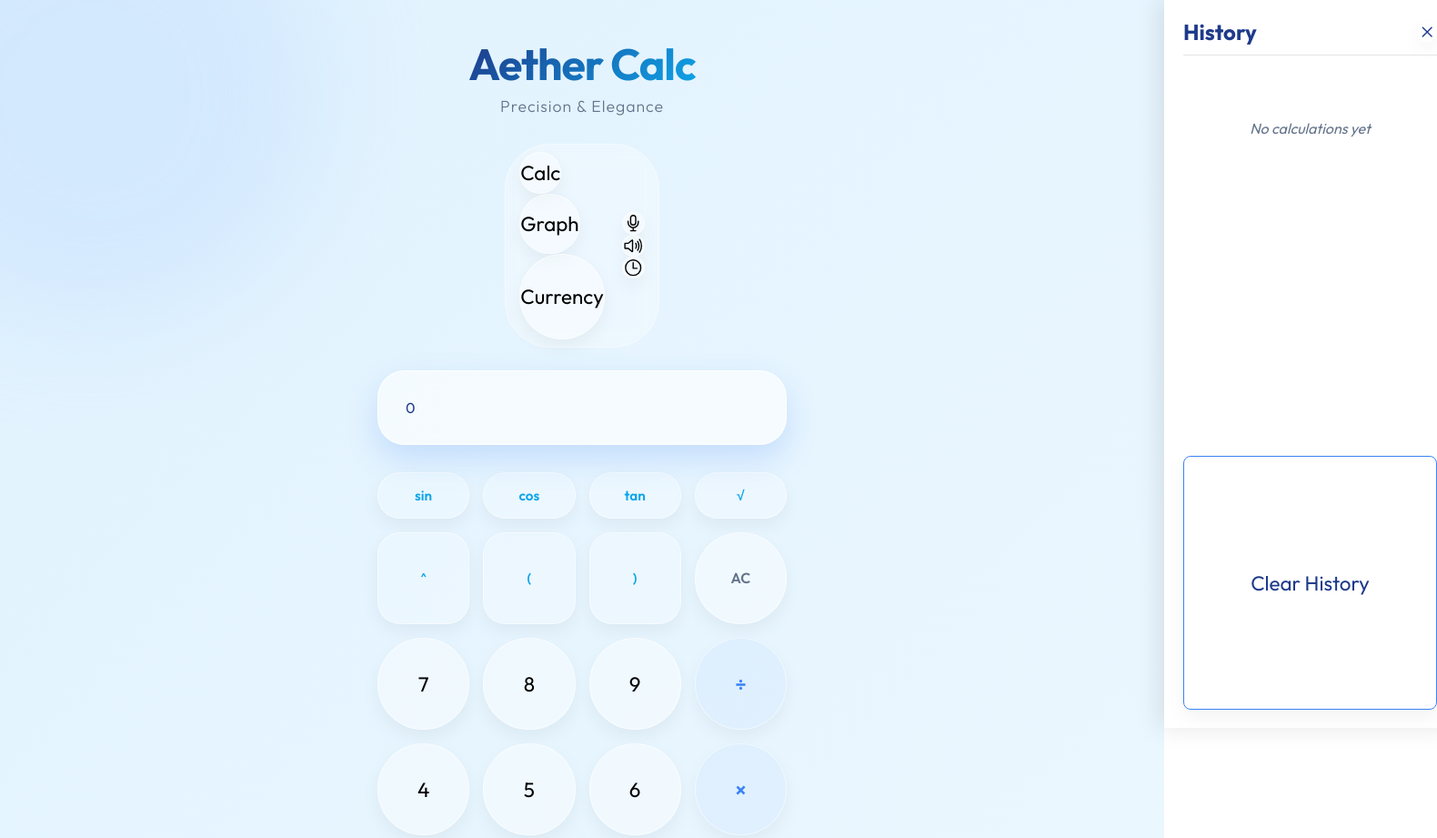
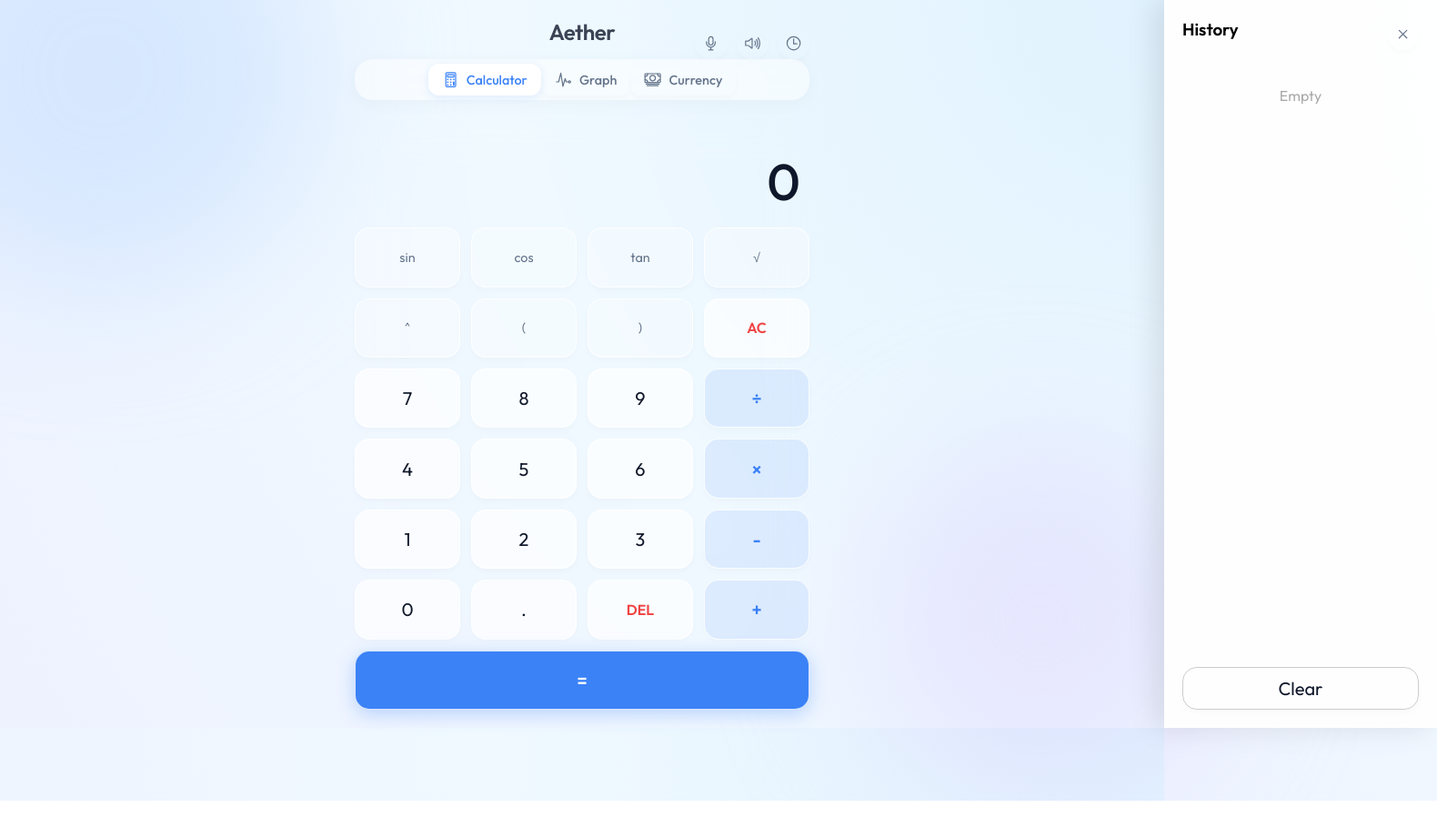
Before and after one commit to itsmustafa119/neon-calculator, a website: page public/index.html in a window 1280 px wide. Shown: the top 921 px of the page at 91% size, 1580 px wide, since content can reach past the window. After the commit the page ends 880 px from the top, so only its background shows below. Drawn offline with nearby package versions, Linux system fonts and the light colour scheme; some packages are replaced by stand-ins of ours; a script that the page names is missing.

Commit message:
Optimize UI for single-screen Dashboard layout

```diff
--- a/public/index.html
+++ b/public/index.html
@@ -4,16 +4,11 @@
     <meta charset="UTF-8">
     <meta name="viewport" content="width=device-width, initial-scale=1.0">
     <title>Aether Calc</title>
-    <link rel="preconnect" href="https://fonts.googleapis.com">
-    <link rel="preconnect" href="https://fonts.gstatic.com" crossorigin>
-    <link href="https://fonts.googleapis.com/css2?family=Outfit:wght@300;400;500;600;700&display=swap" rel="stylesheet">
+    <link href="https://fonts.googleapis.com/css2?family=Outfit:wght@300;400;500;600&display=swap" rel="stylesheet">
     <link rel="stylesheet" href="style.css">
-    <!-- Ionicons -->
     <script type="module" src="https://unpkg.com/ionicons@7.1.0/dist/ionicons/ionicons.esm.js"></script>
-    <script nomodule src="https://unpkg.com/ionicons@7.1.0/dist/ionicons/ionicons.js"></script>
-    <!-- Chart.js & Plugin -->
     <script src="https://cdn.jsdelivr.net/npm/chart.js"></script>
-    <script src="https://cdn.jsdelivr.net/npm/hammerjs@2.0.8"></script> <!-- Required for Zoom -->
+    <script src="https://cdn.jsdelivr.net/npm/hammerjs@2.0.8"></script>
     <script src="https://cdn.jsdelivr.net/npm/chartjs-plugin-zoom@2.0.1/dist/chartjs-plugin-zoom.min.js"></script>
 </head>
 <body>
@@ -22,36 +17,43 @@
         <div class="shape shape-2"></div>
     </div>
 
-    <!-- Stylish Header -->
-    <header class="app-header">
-        <h1 class="app-title">Aether Calc</h1>
-        <p class="app-subtitle">Precision & Elegance</p>
-    </header>
+    <!-- Main App Container (Max Width 500px, Centered) -->
+    <div class="app-container">
 
-    <div class="calculator-wrapper">
-        <!-- Controls -->
-        <div class="extra-controls">
-            <div class="tabs">
-                <button class="tab-btn active" data-tab="calc">Calc</button>
-                <button class="tab-btn" data-tab="graph">Graph</button>
-                <button class="tab-btn" data-tab="currency">Currency</button>
-            </div>
-            <div class="action-buttons">
-                <button id="voice-btn" class="voice-btn" title="Voice Control">
+        <!-- Header / Action Bar -->
+        <header class="app-header">
+            <div class="app-title">Aether</div>
+            <div class="action-bar">
+                <button id="voice-btn" class="icon-btn" title="Voice Control">
                     <ion-icon name="mic-outline"></ion-icon>
                 </button>
-                <button id="speak-toggle" class="voice-btn" title="Text-to-Speech">
+                <button id="speak-toggle" class="icon-btn" title="Text-to-Speech">
                     <ion-icon name="volume-high-outline"></ion-icon>
                 </button>
-                <button id="history-toggle" class="voice-btn" title="History">
+                <button id="history-toggle" class="icon-btn" title="History">
                     <ion-icon name="time-outline"></ion-icon>
                 </button>
             </div>
+        </header>
+
+        <!-- Mode Dock (Tabs) -->
+        <div class="mode-dock">
+            <button class="tab-btn active" data-tab="calc">
+                <ion-icon name="calculator-outline"></ion-icon> Calculator
+            </button>
+            <button class="tab-btn" data-tab="graph">
+                <ion-icon name="pulse-outline"></ion-icon> Graph
+            </button>
+            <button class="tab-btn" data-tab="currency">
+                <ion-icon name="cash-outline"></ion-icon> Currency
+            </button>
         </div>
 
-        <div class="calculator">
-            <!-- Standard Calc View -->
-            <div id="view-calc">
+        <!-- CONTENT AREA -->
+        <div class="content-area">
+
+            <!-- VIEW: CALCULATOR -->
+            <div id="view-calc" class="view-panel active" style="background: transparent; box-shadow: none; padding: 0; display: flex; flex-direction: column;">
                 <div class="display">
                     <div class="previous-operand" data-previous-operand></div>
                     <div class="current-operand" data-current-operand>0</div>
@@ -93,64 +95,46 @@
                     <button class="function" data-delete>DEL</button>
                     <button class="operator" data-operation="+">+</button>
 
-                    <!-- Row 7: Equals (Spans full width) -->
-                    <button class="equals span-four" data-equals>=</button>
+                    <!-- Row 7: Equals -->
+                    <button class="equals" data-equals>=</button>
                 </div>
             </div>
 
-            <!-- Graph View -->
-            <div id="view-graph" class="graph-view">
+            <!-- VIEW: GRAPH -->
+            <div id="view-graph" class="view-panel">
                 <canvas id="graphCanvas"></canvas>
                 <div class="graph-controls">
-                    <input type="text" id="graph-input" placeholder="e.g. x^2, sin(x)" >
+                    <input type="text" id="graph-input" placeholder="y = x^2">
                     <button id="plot-btn">Plot</button>
                 </div>
-                <!-- Quick Functions -->
-                <div class="quick-funcs">
-                    <button class="quick-btn" onclick="addGraphFunc('sin(x)')">sin</button>
-                    <button class="quick-btn" onclick="addGraphFunc('cos(x)')">cos</button>
-                    <button class="quick-btn" onclick="addGraphFunc('x^2')">x²</button>
-                    <button class="quick-btn" onclick="resetZoom()">Reset Zoom</button>
+                <div style="margin-top: 10px; display: flex; justify-content: center; gap: 5px;">
+                     <button class="function-science" onclick="addGraphFunc('sin(x)')" style="width: auto; padding: 5px 10px;">sin</button>
+                     <button class="function-science" onclick="addGraphFunc('x^2')" style="width: auto; padding: 5px 10px;">x²</button>
+                     <button class="function-science" onclick="resetZoom()" style="width: auto; padding: 5px 10px;">Reset</button>
                 </div>
             </div>
 
-            <!-- Currency View -->
-            <div id="view-currency" class="currency-view">
-                <div class="converter-box">
-                    <h3>Convert Currency</h3>
-                    <div class="input-group">
-                        <input type="number" id="curr-amount" value="1" min="0">
-                        <select id="curr-from">
-                            <option value="USD">USD</option>
-                            <option value="EUR">EUR</option>
-                            <option value="GBP">GBP</option>
-                            <option value="JPY">JPY</option>
-                            <option value="CNY">CNY</option>
-                            <option value="CAD">CAD</option>
-                            <option value="AUD">AUD</option>
-                            <!-- JS will populate more if available -->
-                        </select>
+            <!-- VIEW: CURRENCY -->
+            <div id="view-currency" class="view-panel">
+                <div class="currency-content">
+                    <h3 style="margin-bottom: 20px;">Converter</h3>
+
+                    <div class="input-row">
+                        <input type="number" id="curr-amount" value="1">
+                        <select id="curr-from"></select>
                     </div>
 
-                    <div class="swap-icon">
-                        <ion-icon name="swap-vertical-outline" id="swap-curr"></ion-icon>
+                    <div style="font-size: 1.5rem; margin: 10px 0; color: var(--accent-blue);">
+                        <ion-icon name="arrow-down-outline"></ion-icon>
                     </div>
 
-                    <div class="input-group">
-                        <input type="text" id="curr-result-val" readonly value="...">
-                        <select id="curr-to">
-                            <option value="EUR">EUR</option>
-                            <option value="USD">USD</option>
-                            <option value="GBP">GBP</option>
-                            <option value="JPY">JPY</option>
-                            <option value="CNY">CNY</option>
-                            <option value="CAD">CAD</option>
-                            <option value="AUD">AUD</option>
-                        </select>
+                    <div class="input-row">
+                        <input type="text" id="curr-result-val" readonly>
+                        <select id="curr-to"></select>
                     </div>
 
-                    <button id="convert-btn" class="convert-btn">Convert Now</button>
-                    <div id="rate-info" class="rate-info">Rate: ...</div>
+                    <button id="convert-btn" class="equals" style="width: 100%; margin-top: 20px;">Convert</button>
+                    <p id="rate-info" style="margin-top: 15px; color: var(--text-secondary); font-size: 0.9rem;"></p>
                 </div>
             </div>
 
@@ -160,13 +144,13 @@
     <!-- History Panel -->
     <div class="history-panel" id="history-panel">
         <div class="history-header">
-            <h2>History</h2>
-            <button id="close-history" class="close-btn"><ion-icon name="close-outline"></ion-icon></button>
+            <h3>History</h3>
+            <button id="close-history" class="icon-btn"><ion-icon name="close-outline"></ion-icon></button>
         </div>
         <div class="history-list" id="history-list">
-            <div class="empty-state">No calculations yet</div>
+            <div style="text-align: center; color: #aaa; margin-top: 20px;">Empty</div>
         </div>
-        <button id="clear-history" class="clear-history-btn">Clear History</button>
+        <button id="clear-history" style="margin-top: 10px; padding: 10px; border: 1px solid #ccc; background: transparent;">Clear</button>
     </div>
 
     <script src="script.js"></script>
--- a/public/style.css
+++ b/public/style.css
@@ -1,20 +1,11 @@
 :root {
-    /* Blue & White Smooth Theme */
-    --bg-gradient: linear-gradient(135deg, #e0f2fe 0%, #f0f9ff 100%);
-    --glass-bg: rgba(255, 255, 255, 0.7);
-    --glass-border: rgba(255, 255, 255, 0.5);
-    --text-primary: #1e3a8a; /* Dark Blue */
-    --text-secondary: #64748b; /* Slate Gray */
-
-    --button-bg: rgba(255, 255, 255, 0.5);
-    --button-hover: rgba(255, 255, 255, 0.9);
-    --button-active: rgba(255, 255, 255, 0.3);
-
-    --accent-primary: #3b82f6; /* Blue 500 */
-    --accent-secondary: #0ea5e9; /* Sky 500 */
-    --accent-text: #ffffff;
-
-    --shadow-soft: 0 10px 30px rgba(59, 130, 246, 0.15);
+    --bg-gradient: radial-gradient(circle at top right, #e0f2fe, #f0f9ff, #eef2ff);
+    --glass-surface: rgba(255, 255, 255, 0.65);
+    --glass-border: rgba(255, 255, 255, 0.8);
+    --text-primary: #0f172a;
+    --text-secondary: #64748b;
+    --accent-blue: #3b82f6;
+    --icon-size: 1.5rem;
 }
 
 * {
@@ -22,324 +13,282 @@
     margin: 0;
     padding: 0;
     font-family: 'Outfit', sans-serif;
+    user-select: none; /* Prevent accidental text selection */
 }
 
 body {
+    height: 100vh;
+    width: 100vw;
     background: var(--bg-gradient);
-    min-height: 100vh;
     display: flex;
     flex-direction: column;
     align-items: center;
     justify-content: center;
-    overflow-y: auto;
-    position: relative;
-    color: var(--text-primary);
-    padding: 40px 20px;
+    overflow: hidden; /* NO SCROLLING */
+    padding: 20px;
 }
 
-/* Header Styling */
-.app-header {
-    text-align: center;
-    margin-bottom: 30px;
-    z-index: 10;
-    animation: slideDown 0.8s cubic-bezier(0.2, 0.8, 0.2, 1);
-}
-
-.app-title {
-    font-size: 3rem;
-    font-weight: 700;
-    background: linear-gradient(135deg, var(--text-primary), var(--accent-secondary));
-    -webkit-background-clip: text;
-    -webkit-text-fill-color: transparent;
-    letter-spacing: -1px;
-    margin-bottom: 5px;
-}
-
-.app-subtitle {
-    font-size: 1.1rem;
-    color: var(--text-secondary);
-    font-weight: 300;
-    letter-spacing: 1px;
-}
-
-@keyframes slideDown {
-    from { opacity: 0; transform: translateY(-30px); }
-    to { opacity: 1; transform: translateY(0); }
-}
-
-/* Background Animated Shapes (Subtle) */
+/* Background Decorations */
 .background-shapes {
     position: absolute;
     width: 100%;
     height: 100%;
     z-index: -1;
-    overflow: hidden;
+    pointer-events: none;
 }
-
 .shape {
     position: absolute;
     border-radius: 50%;
-    filter: blur(60px);
-    opacity: 0.4;
-    animation: float 25s infinite ease-in-out alternate;
+    filter: blur(80px);
+    opacity: 0.5;
+}
+.shape-1 {
+    width: 60vh; height: 60vh;
+    background: #bfdbfe;
+    top: -20vh; left: -10vw;
+}
+.shape-2 {
+    width: 50vh; height: 50vh;
+    background: #ddd6fe;
+    bottom: -10vh; right: -5vw;
 }
 
-.shape-1 {
-    width: 500px;
-    height: 500px;
-    background: #bfdbfe;
-    top: -150px;
-    left: -150px;
+/* MAIN LAYOUT: Single "Dashboard" container */
+.app-container {
+    display: flex;
+    flex-direction: column;
+    height: 100%;
+    max-height: 900px;
+    width: 100%;
+    max-width: 500px; /* Optimal reading width */
+    position: relative;
+    z-index: 10;
 }
 
-.shape-2 {
-    width: 400px;
-    height: 400px;
-    background: #e0f2fe;
-    bottom: -100px;
-    right: -100px;
-    animation-delay: -5s;
+/* Minimal Header */
+.app-header {
+    text-align: center;
+    margin-bottom: 15px;
+    flex-shrink: 0;
+}
+.app-title {
+    font-size: 1.5rem;
+    font-weight: 600;
+    color: var(--text-primary);
+    letter-spacing: -0.5px;
+    opacity: 0.8;
+}
+.app-subtitle { display: none; } /* Hide to save space */
+
+/* Mode Switcher / Tabs (The Dock) */
+.mode-dock {
+    display: flex;
+    justify-content: center;
+    background: rgba(255,255,255,0.5);
+    backdrop-filter: blur(10px);
+    border-radius: 20px;
+    padding: 5px;
+    margin-bottom: 20px;
+    box-shadow: 0 4px 20px rgba(0,0,0,0.03);
+    flex-shrink: 0;
 }
 
-@keyframes float {
-    0% { transform: translate(0, 0) scale(1); }
-    100% { transform: translate(20px, 40px) scale(1.05); }
+.tab-btn {
+    border: none;
+    background: transparent;
+    padding: 8px 15px;
+    border-radius: 12px;
+    cursor: pointer;
+    font-size: 0.9rem;
+    font-weight: 500;
+    color: var(--text-secondary);
+    display: flex;
+    align-items: center;
+    gap: 8px;
+    transition: all 0.2s;
 }
 
-/* Deconstructed / Floating Layout */
-.calculator {
-    background: transparent; /* Remove the box */
-    border: none;
-    box-shadow: none;
-    backdrop-filter: none;
-    padding: 0;
-    width: 450px; /* Slightly wider for breathing room */
-    animation: fadeInUp 0.8s cubic-bezier(0.2, 0.8, 0.2, 1) 0.2s backwards;
+.tab-btn ion-icon {
+    font-size: 1.2rem;
 }
 
-/* Floating Display */
-.display {
-    background: rgba(255, 255, 255, 0.6);
-    backdrop-filter: blur(25px);
-    -webkit-backdrop-filter: blur(25px);
-    border-radius: 30px; /* Pillow shape */
-    padding: 30px;
-    margin-bottom: 30px;
-    box-shadow: 0 15px 35px rgba(59, 130, 246, 0.2);
-    border: 1px solid rgba(255, 255, 255, 0.8);
-    transition: transform 0.3s ease;
+.tab-btn.active {
+    background: #fff;
+    color: var(--accent-blue);
+    box-shadow: 0 2px 10px rgba(59,130,246,0.15);
 }
 
-.display:hover {
-    transform: translateY(-5px) scale(1.02);
+.tab-btn:hover {
+    color: var(--accent-blue);
 }
 
-/* Floating Buttons Grid */
+/* CONTENT AREA */
+.content-area {
+    flex-grow: 1; /* Fill remaining space */
+    position: relative;
+    display: flex;
+    flex-direction: column;
+    /* No visible box border */
+}
+
+/* DISPLAY (Clean, minimal) */
+.display {
+    text-align: right;
+    margin-bottom: 20px;
+    padding: 0 10px; /* Breathing room */
+    display: flex;
+    flex-direction: column;
+    justify-content: flex-end;
+    /* Allow it to shrink if needed, but prefer growing */
+    flex-shrink: 1;
+    min-height: 100px;
+}
+
+.previous-operand {
+    font-size: 1rem;
+    color: var(--text-secondary);
+    min-height: 1.2rem;
+    margin-bottom: 4px;
+}
+
+.current-operand {
+    font-size: 3.5rem; /* Large and clear */
+    font-weight: 500;
+    color: var(--text-primary);
+    line-height: 1.1;
+}
+
+/* BUTTONS GRID */
 .buttons-grid {
     display: grid;
     grid-template-columns: repeat(4, 1fr);
-    gap: 15px; /* More space between floating buttons */
+    grid-template-rows: repeat(7, 1fr); /* Explicit rows to fit */
+    gap: 12px;
+    flex-grow: 1; /* Stretch to fill available height */
 }
 
-/* Circular/Pill Buttons */
 button {
-    border-radius: 50px; /* Fully rounded pill/circle */
-    padding: 0; /* Let flex center handle it */
-    aspect-ratio: 1; /* Make standard buttons circular */
-    display: flex; /* Center content */
+    background: var(--glass-surface);
+    border: 1px solid var(--glass-border);
+    border-radius: 16px; /* consistent smooth roundness */
+    font-size: 1.25rem;
+    color: var(--text-primary);
+    cursor: pointer;
+    transition: all 0.1s;
+    display: flex;
     align-items: center;
     justify-content: center;
-    font-size: 1.4rem;
-    background: rgba(255, 255, 255, 0.4);
-    box-shadow: 0 8px 20px rgba(0,0,0,0.05); /* Soft shadow for depth */
-    border: 1px solid rgba(255, 255, 255, 0.5);
-    transition: all 0.3s cubic-bezier(0.34, 1.56, 0.64, 1); /* Bouncy */
+    padding: 0; /* Remove padding, rely on grid sizing */
+    box-shadow: 0 4px 6px rgba(0,0,0,0.02);
 }
 
 button:hover {
-    background: white;
-    box-shadow: 0 10px 25px rgba(59, 130, 246, 0.25);
-    transform: translateY(-6px) scale(1.15); /* Pop effect */
-    z-index: 2;
+    background: #fff;
+    transform: scale(1.02);
+    box-shadow: 0 6px 15px rgba(59,130,246,0.1);
 }
 
-/* Span buttons need to be pills, not circles */
-.span-four, .span-two {
-    aspect-ratio: auto; /* Allow stretching */
-    border-radius: 30px;
-    padding: 20px;
+button:active {
+    transform: scale(0.95);
 }
 
-/* Distinct Styles for Groups */
+/* Special Button Styling */
 .operator {
-    background: rgba(59, 130, 246, 0.1);
-    color: var(--accent-primary);
-}
-
-.function-science {
-    font-size: 1rem;
-    border-radius: 25px;
-    aspect-ratio: auto;
-    padding: 15px 0;
-    background: rgba(255, 255, 255, 0.25);
-    font-weight: 500;
-}
-
-.equals {
-    background: linear-gradient(135deg, var(--accent-primary), var(--accent-secondary));
-    box-shadow: 0 10px 30px rgba(59, 130, 246, 0.4);
-    color: white;
-    font-weight: 700;
-    font-size: 2rem;
-    margin-top: 10px;
-}
-
-.equals:hover {
-    transform: translateY(-4px) scale(1.02);
-}
-
-/* Views (Floating Cards) */
-.graph-view, .currency-view {
-    border-radius: 40px;
-    background: rgba(255, 255, 255, 0.7);
-    backdrop-filter: blur(20px);
-    box-shadow: 0 20px 40px rgba(0,0,0,0.1);
-    border: 1px solid white;
-}
-
-/* Controls */
-.extra-controls {
-    background: rgba(255, 255, 255, 0.3);
-    padding: 8px 15px;
-    border-radius: 50px; /* Pill container for controls */
-    margin-bottom: 25px;
-    backdrop-filter: blur(10px);
-    width: fit-content;
-    margin-left: auto;
-    margin-right: auto;
-    border: 1px solid rgba(255,255,255,0.4);
-    display: flex;
-    align-items: center;
-    gap: 20px;
-}
-
-.span-two { grid-column: span 2; }
-.span-four { grid-column: span 4; }
-
-.operator {
-    color: var(--accent-primary);
-    font-weight: 600;
-    background: rgba(59, 130, 246, 0.05);
-}
-
-.function {
-    color: var(--text-secondary);
-    font-size: 1rem;
+    background: rgba(59, 130, 246, 0.1); /* Subtle blue tint */
+    color: var(--accent-blue);
     font-weight: 600;
 }
 
 .function-science {
-    color: var(--accent-secondary);
-    font-size: 0.95rem;
+    font-size: 0.9rem;
+    background: rgba(255,255,255,0.3); /* Lighter */
+    color: var(--text-secondary);
+}
+
+.function {
+    color: #ef4444; /* Red tint for DELETE */
+    font-size: 1rem;
     font-weight: 600;
 }
+[data-all-clear] { color: #ef4444; }
 
 .equals {
-    background: linear-gradient(135deg, var(--accent-primary), var(--accent-secondary));
-    color: var(--accent-text);
+    grid-column: span 4;
+    background: var(--accent-blue);
+    color: white;
     font-weight: 600;
-    border: none;
-    box-shadow: 0 4px 15px rgba(59, 130, 246, 0.3);
+    box-shadow: 0 5px 20px rgba(59, 130, 246, 0.3);
+}
+.equals:hover {
+    background: #2563eb;
+    color: white;
 }
 
-.equals:hover {
-    transform: translateY(-2px) scale(1.01);
-    box-shadow: 0 6px 20px rgba(59, 130, 246, 0.4);
-    background: linear-gradient(135deg, #2563eb, #0ea5e9);
+/* Action Bar (Voice, History icons) */
+.action-bar {
+    position: absolute;
+    top: 10px;
+    right: 0;
+    display: flex;
+    gap: 10px;
 }
 
-/* History Panel */
-.history-panel {
-    position: fixed;
-    top: 0;
-    right: -320px;
-    width: 320px;
-    height: 100vh;
-    background: rgba(255, 255, 255, 0.9);
+.icon-btn {
+    border: none;
+    background: transparent;
+    font-size: 1.2rem;
+    color: var(--text-secondary);
+    cursor: pointer;
+    padding: 8px;
+    border-radius: 50%;
+    transition: background 0.2s;
+}
+.icon-btn:hover { background: rgba(0,0,0,0.05); color: var(--text-primary); }
+.icon-btn.active { color: #ef4444; }
+
+/* Views: Graph & Currency Overlay/Replacement */
+.view-panel {
+    display: none;
+    background: rgba(255,255,255,0.8);
     backdrop-filter: blur(20px);
-    box-shadow: -5px 0 25px rgba(0, 0, 0, 0.1);
-    z-index: 200;
-    transition: right 0.3s ease-in-out;
+    border-radius: 24px;
     padding: 20px;
-    display: flex;
-    flex-direction: column;
-    color: var(--text-primary);
-    border-left: 1px solid rgba(255, 255, 255, 0.5);
+    flex-grow: 1;
+    box-shadow: 0 10px 40px rgba(0,0,0,0.05);
+}
+.view-panel.active { display: flex; flex-direction: column; }
+
+/* Graph specifics */
+.graph-controls { margin-top: 10px; display: flex; gap: 8px; }
+.graph-controls input {
+    flex: 1; padding: 10px; border: 1px solid #ccc; border-radius: 8px;
+}
+.graph-controls button {
+    width: auto; padding: 0 20px; background: var(--accent-blue); color: white;
 }
 
-.history-panel.open {
-    right: 0;
+/* History */
+.history-panel {
+    position: absolute;
+    top: 0; right: 0; bottom: 0;
+    width: 300px;
+    background: rgba(255,255,255,0.95);
+    z-index: 100;
+    transform: translateX(100%);
+    transition: transform 0.3s cubic-bezier(0.4, 0, 0.2, 1);
+    box-shadow: -10px 0 30px rgba(0,0,0,0.1);
+    display: flex; flex-direction: column;
+    padding: 20px;
 }
+.history-panel.open { transform: translateX(0); }
 
-.history-header {
-    display: flex;
-    justify-content: space-between;
-    align-items: center;
-    margin-bottom: 20px;
-    border-bottom: 1px solid rgba(0,0,0,0.1);
-    padding-bottom: 10px;
-}
+.history-header { display: flex; justify-content: space-between; margin-bottom: 20px; }
+.history-list { flex-grow: 1; overflow-y: auto; }
+.history-item { padding: 10px; margin-bottom: 8px; background: #f1f5f9; border-radius: 8px; cursor: pointer; }
+.history-item:hover { background: #e2e8f0; }
 
-.history-list {
-    flex-grow: 1;
-    overflow-y: auto;
-    margin-bottom: 20px;
-}
-
-.history-item {
-    background: #f1f5f9;
-    border-radius: 8px;
-    padding: 10px;
-    margin-bottom: 10px;
-    cursor: pointer;
-    transition: background 0.2s;
-}
-
-.history-item:hover {
-    background: #e2e8f0;
-}
-
-.history-expression {
-    font-size: 0.9rem;
-    color: var(--text-secondary);
-    margin-bottom: 4px;
-}
-
-.history-result {
-    font-size: 1.2rem;
-    font-weight: 600;
-    color: var(--accent-primary);
-    text-align: right;
-}
-
-.empty-state {
-    text-align: center;
-    color: var(--text-secondary);
-    margin-top: 50px;
-    font-style: italic;
-}
-
-.clear-history-btn, .close-btn {
-    background: transparent;
-    border: none;
-    cursor: pointer;
-    color: var(--text-primary);
-}
-
-.clear-history-btn {
-    width: 100%;
-    border: 1px solid var(--accent-primary);
-    padding: 10px;
-    border-radius: 8px;
-    margin-top: auto;
-}
+/* Currency */
+.currency-content { margin: auto; width: 100%; text-align: center; }
+.input-row { display: flex; gap: 10px; margin-bottom: 15px; }
+.input-row input { flex: 1; padding: 12px; border-radius: 8px; border: 1px solid #ddd; font-size: 1.1rem; }
+.input-row select { width: 80px; padding: 5px; border-radius: 8px; border: 1px solid #ddd; font-weight: bold; }
```
